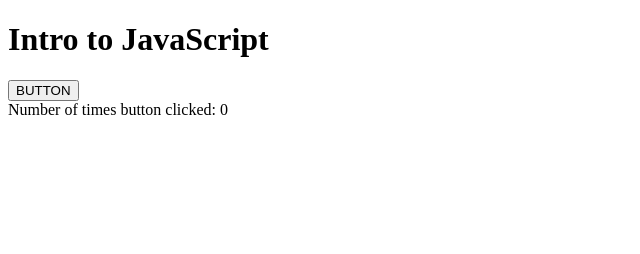
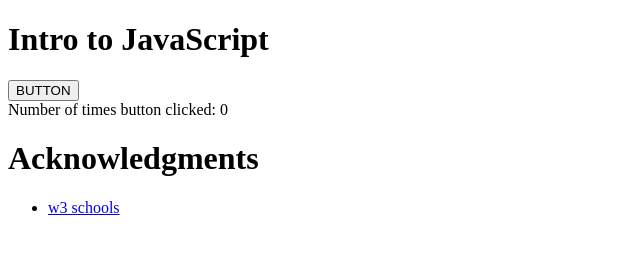
Before and after one commit to DS4200-S23-Class/ic-05-lauren-tara, a plain HTML site: page index.html in a window 1280 px wide. Shown: the whole page, without its empty margins (0-640 px from the left). Drawn offline with Linux system fonts and the light colour scheme.

Commit message:
acknowledgments

```diff
--- a/index.html
+++ b/index.html
@@ -12,6 +12,11 @@
     <button type="button">BUTTON</button>
     <div>Number of times button clicked: 0</div>
 
+
+    <h1>Acknowledgments</h1>
+    <ul>
+        <li><a href=https://www.w3schools.com/tags/tag_button.asp> w3 schools </a> </li>
+
 </body>
 
 </html>
```
